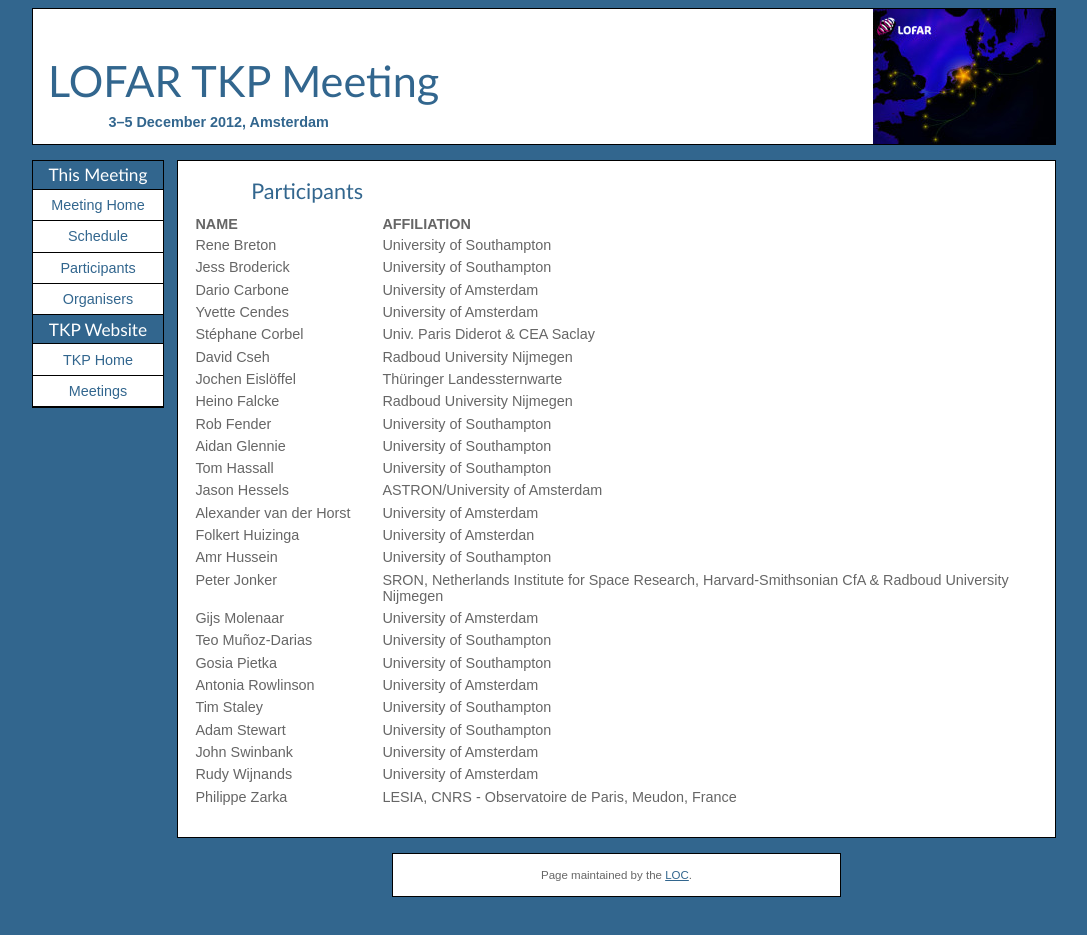
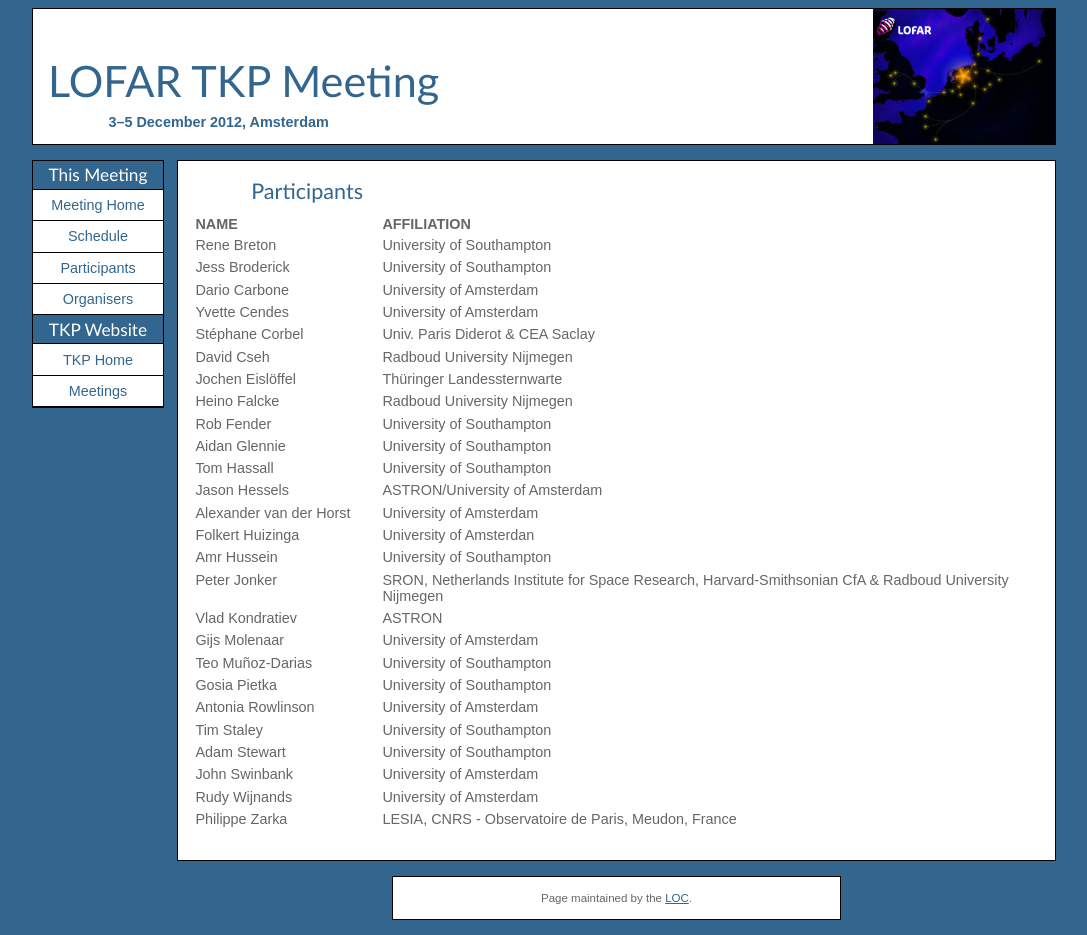
Before and after one commit to transientskp/transientskp.github.com, a Jekyll site: the page built from meetings/2012-12/participants.html, in a window 1280 px wide. Shown: the whole page, without its empty margins (96-1183 px from the left). Built offline with Jekyll 4.4.1, drawn with Linux system fonts in a browser that asks for light colours; before the commit the page ends 912 px from its top, so only the background shows below that.

Commit message:
Participant

```diff
--- a/meetings/2012-12/participants.html
+++ b/meetings/2012-12/participants.html
@@ -79,6 +79,10 @@
     <td>SRON, Netherlands Institute for Space Research, Harvard-Smithsonian CfA &amp; Radboud University Nijmegen</td>
   </tr>
   <tr>
+    <td>Vlad&nbsp;Kondratiev</td>
+    <td>ASTRON</td>
+  </tr>
+  <tr>
     <td>Gijs&nbsp;Molenaar</td>
     <td>University of Amsterdam</td>
   </tr>
```
